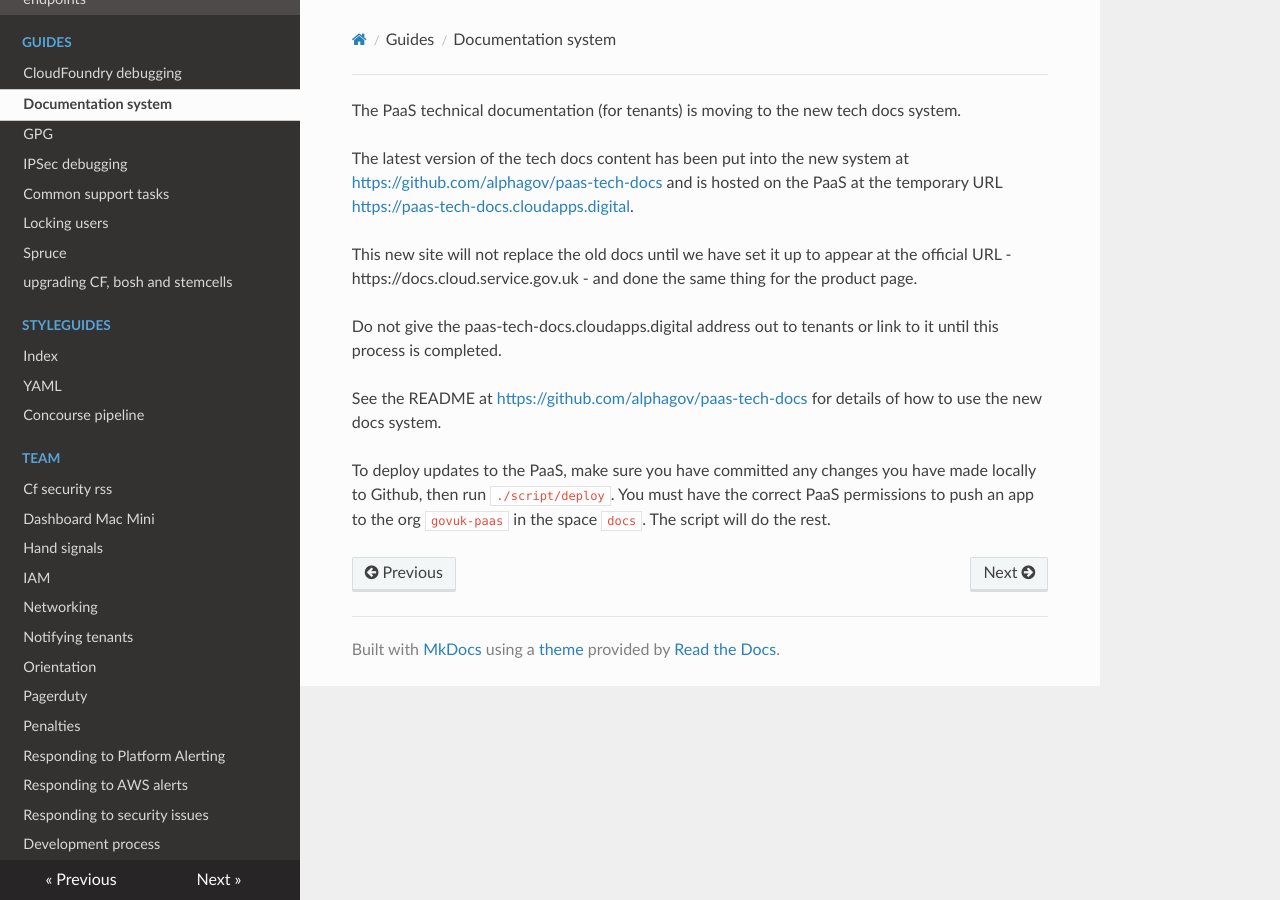
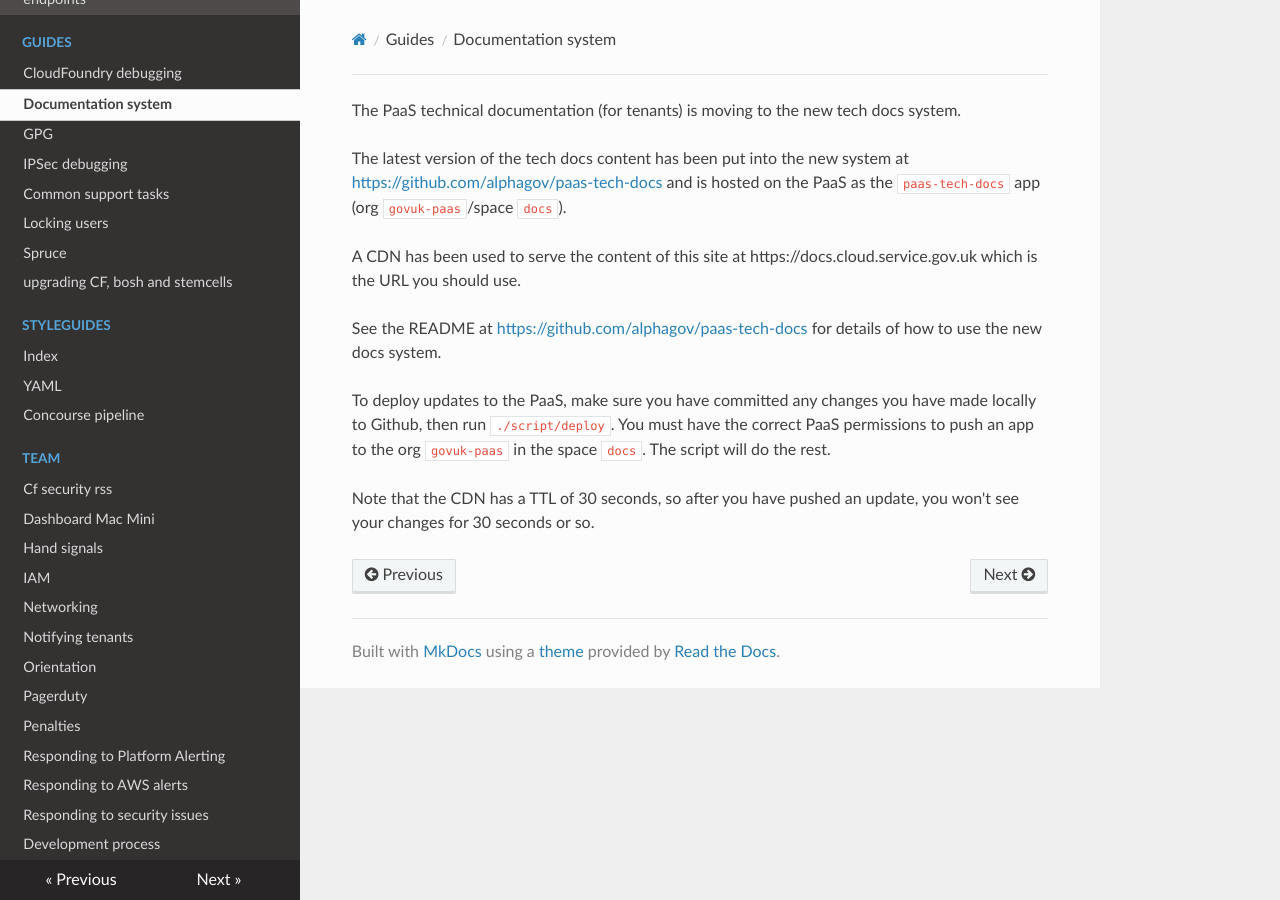
Before and after one commit to alphagov/paas-team-manual, an MkDocs documentation site: the page built from docs/guides/Documentation_system.md, in a window 1280 px wide. Built offline with MkDocs 1.6.1, drawn with Linux system fonts in a browser that asks for light colours; nearby versions of some CDN libraries.

Commit message:
Update docs information

```diff
--- a/docs/guides/Documentation_system.md
+++ b/docs/guides/Documentation_system.md
@@ -1,11 +1,11 @@
 The PaaS technical documentation (for tenants) is moving to the new tech docs  system.
 
-The latest version of the tech docs content has been put into the new system at [https://github.com/alphagov/paas-tech-docs](https://github.com/alphagov/paas-tech-docs) and is hosted on the PaaS at the temporary URL [https://paas-tech-docs.cloudapps.digital](https://paas-tech-docs.cloudapps.digital).
+The latest version of the tech docs content has been put into the new system at [https://github.com/alphagov/paas-tech-docs](https://github.com/alphagov/paas-tech-docs) and is hosted on the PaaS as the `paas-tech-docs` app (org `govuk-paas`/space `docs`).
 
-This new site will not replace the old docs until we have set it up to appear at the official URL - https://docs.cloud.service.gov.uk - and done the same thing for the product page.
-
-Do not give the paas-tech-docs.cloudapps.digital address out to tenants or link to it until this process is completed.
+A CDN has been used to serve the content of this site at https://docs.cloud.service.gov.uk which is the URL you should use.
 
 See the README at [https://github.com/alphagov/paas-tech-docs](https://github.com/alphagov/paas-tech-docs) for details of how to use the new docs system.
 
 To deploy updates to the PaaS, make sure you have committed any changes you have made locally to Github, then run ``./script/deploy``. You must have the correct PaaS permissions to push an app to the org ``govuk-paas`` in the space ``docs``. The script will do the rest.
+
+Note that the CDN has a TTL of 30 seconds, so after you have pushed an update, you won't see your changes for 30 seconds or so.
```
